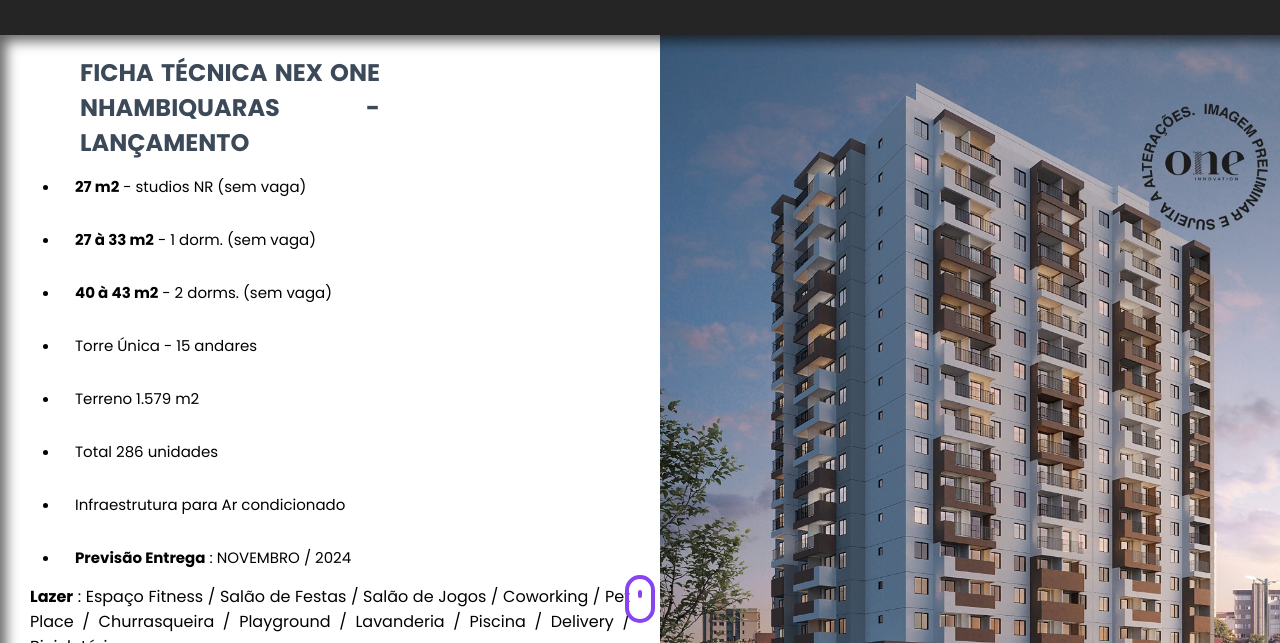
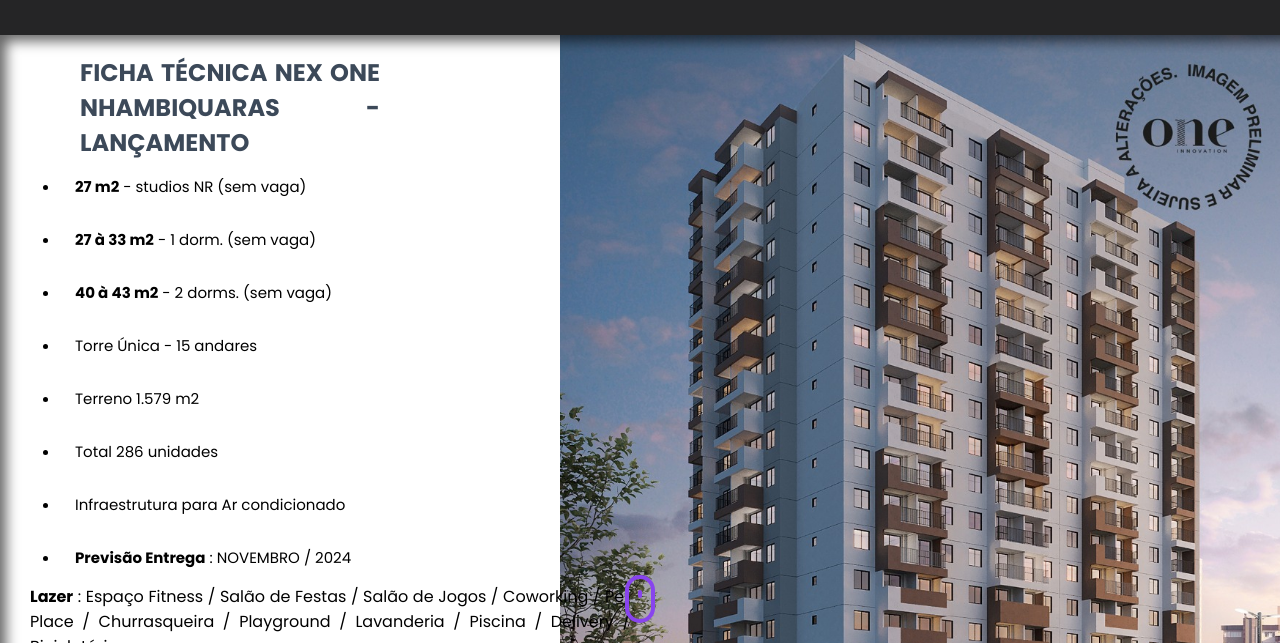
Before and after one commit to ViniciusAlbanit/Site_Apt, a plain HTML site: page index.html in a window 1280 px wide. Shown: the part 157-800 px from the top of the page. Drawn offline with Linux system fonts and the light colour scheme.

Commit message:
Update style.css

```diff
--- a/style.css
+++ b/style.css
@@ -22,6 +22,7 @@ body{
 header{
     background-color: var(--color2);
     max-height: 192px;
+    width: 100%;
     }
 header > h1{
     text-align: center;
@@ -65,7 +66,7 @@ div.ficha_tecnica{
     padding-left: 30px;
     background-image: url(imagens/predio.jpeg.jpeg);
     background-size: cover;
-    background-size: 650px;
+    background-size: 750px;
     background-position: right center;
     background-attachment: fixed;
     background-repeat: no-repeat;
@@ -114,7 +115,6 @@ div.plantas_apt{
     justify-content: space-around;
     height: 450px;
     max-width: 100%;
-
 }
 .img_planta{
 
```
